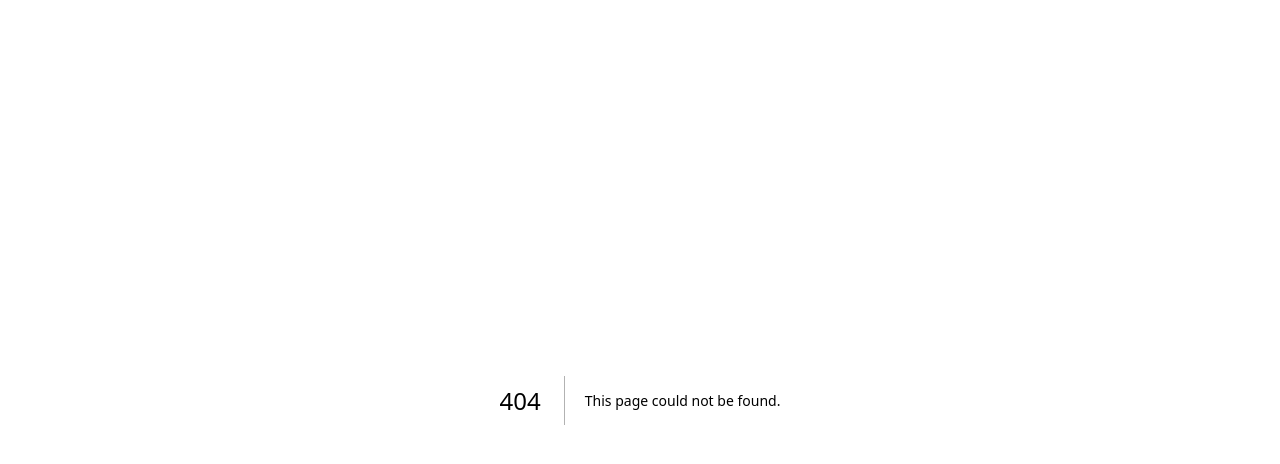
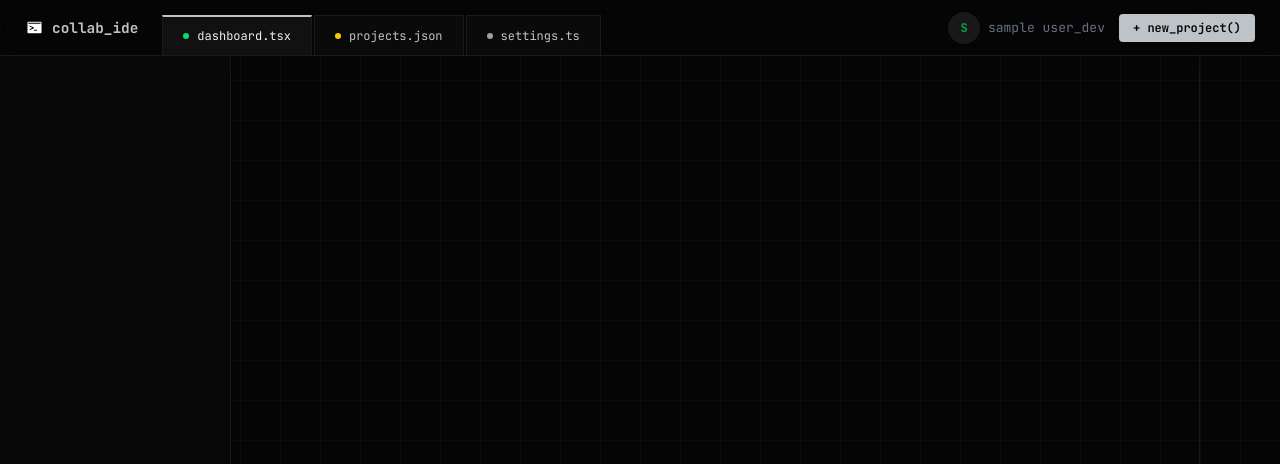
Before and after one commit to Kaivalyakulkarni/collab-Ide, a Next.js app: page /dashboard in a window 1280 px wide. Before the commit this address had no page. Shown: the top 464 px of the page. Built offline with nearby package versions, Linux system fonts and the light colour scheme; no server answers; sample sign-in values are in the browser's storage.

Commit message:
feat: Started the work for Dashboard

```diff
--- /dev/null
+++ b/app/dashboard/page.tsx
@@ -0,0 +1,120 @@
+"use client"
+
+import { useEffect, useRef } from "react"
+import { redirect, useRouter } from "next/navigation"
+import { useSession } from "next-auth/react"
+import styles from "../landing.module.css"
+import style from "./dashboard.module.css"
+import { relative } from "path"
+
+
+export default function Dashboard() {
+
+
+    const { data: session, status } = useSession()
+    const router = useRouter()
+
+    useEffect(() => {
+        if (status === "unauthenticated") {
+            router.push("/");
+        }
+    }, [status])
+
+    if (status === "loading") { return <div>Loading...</div> }
+    if (!session) return null;
+
+    const name =  session.user?.name
+    const initial = name?.charAt(0)
+
+    return (
+        <div>
+            {/* Indentation Guides */}
+            <div style={{ "position": "fixed", inset: 0, pointerEvents: "none", zIndex: 0 }}>
+                <div className={styles.indentGuide} style={{ left: "230px" }}></div>
+                <div className={styles.indentGuide} style={{ right: "80px" }}></div>
+            </div>
+
+            {/* NavBar */}
+            <nav style={{ position: "fixed", top: 0, width: "100%", zIndex: 50, backdropFilter: "blur(12px)", borderBottom: "1px solid #1a1a1a", background: "rgba(5,5,5,0.6)", height: "56px", display: "flex", alignItems: "center" }}>
+                <div style={{ display: "flex", alignItems: "center", padding: "0 25px", height: "100%", width: "100%", maxWidth: "1440px", margin: "0 auto" }}>
+
+                    {/* Logo + tabs */}
+                    <div style={{ display: "flex", alignItems: "center", gap: "24px", height: "100%" }}>
+
+                        <span style={{ display: "flex", alignItems: "center", gap: "8px", fontFamily: "var(--font-jetbrains-mono), monospace", fontSize: ".9rem", fontWeight: "bold", color: "#BDC3C7" }}>
+                            {/* Logo */}
+                            <svg
+                                fill="#ffffff"
+                                width="19px"
+                                height="19px"
+                                viewBox="-3.6 -3.6 43.20 43.20"
+                                preserveAspectRatio="xMidYMid meet"
+                                xmlns="http://www.w3.org/2000/svg"
+                                xmlnsXlink="http://www.w3.org/1999/xlink"
+                                stroke="#ffffff"
+                                transform="matrix(1, 0, 0, 1, 0, 0)"
+                                strokeWidth={0.00036}
+
+                            >
+                                <g id="SVGRepo_bgCarrier" strokeWidth={0} />
+                                <g
+                                    id="SVGRepo_tracerCarrier"
+                                    strokeLinecap="round"
+                                    strokeLinejoin="round"
+                                    stroke="#ffffff"
+                                    strokeWidth={0.21600000000000003}
+                                />
+                                <g id="SVGRepo_iconCarrier">
+                                    <title>{"terminal-solid"}</title>
+                                    <path
+                                        d="M32,5H4A2,2,0,0,0,2,7V29a2,2,0,0,0,2,2H32a2,2,0,0,0,2-2V7A2,2,0,0,0,32,5ZM6.8,15.81V13.17l10,4.59v2.08l-10,4.59V21.78l6.51-3ZM23.4,25.4H17V23h6.4ZM4,9.2V7H32V9.2Z"
+                                        className="clr-i-solid clr-i-solid-path-1"
+                                    />
+                                    <rect x={0} y={0} width={36} height={36} fillOpacity={0} />
+                                </g>
+                            </svg>
+                            collab_ide
+                        </span>
+                        <div style={{ display: "flex", height: "100%", alignItems: "flex-end" }} className="hiddden md:flex">
+                            <a href="#" className={`${styles.navTab} ${styles.navTabActive}`} style={{ padding: "0 20px", height: "40px", display: "flex", alignItems: "center", fontSize: "12px", fontFamily: "var(--font-jetbrains-mono),monospace" ,gap:"8px"}}>
+                                <div className="w-1.5 h-1.5 rounded-full bg-green-400"></div>
+                                dashboard.tsx
+                            </a>
+                            <a href="#" className={`${styles.navTab} ${styles.navTabInActive}`} style={{ padding: "0 20px", height: "40px", display: "flex", alignItems: "center", fontSize: "12px", fontFamily: "var(--font-jetbrains-mono),monospace" ,gap:"8px"}}>
+                                <div className="w-1.5 h-1.5 rounded-full bg-yellow-400"></div>
+                                projects.json
+                            </a>
+                            <a href="#" className={`${styles.navTab} ${styles.navTabInActive}`} style={{ padding: "0 20px", height: "40px", display: "flex", alignItems: "center", fontSize: "12px", fontFamily: "var(--font-jetbrains-mono),monospace" ,gap:"8px"}}>
+                                <div className="w-1.5 h-1.5 rounded-full bg-zinc-400"></div>
+                                settings.ts
+                            </a>
+                        </div>
+                    </div>
+
+                    {/* Auth Buttons */}
+                    <div style={{ marginLeft: "auto", display: "flex", alignItems: "center", gap: "14px" }}>
+
+                        <a href="#" className=" text-[13px] lowercase text-gray-500 flex gap-2 items-center" style={{fontFamily: "var(--font-jetbrains-mono),monospace"}}>
+                           <div className="w-6 h-6 rounded-full bg-zinc-900 text-center flex items-center justify-center px-4 py-4 uppercase text-green-600 text-[12px] font-bold">{`${initial}`}</div>
+                            {`${session.user?.name}_dev` }
+                        </a>
+
+                        <button className={styles.btnFunc} style={{ background: "#BDC3C7", color: "#000", padding: "5px 14px", borderRadius: "4px", fontSize: "12px", fontWeight: "600", border: "none", cursor: "pointer" }}>
+                            + new_project()
+                        </button>
+                    </div>
+                </div>
+            </nav>
+
+            {/* Layout */}
+            <div className={`relative flex pt-14 min-h-[100vh] z-1`}>
+                {/* SideBar */}
+                <aside className="flex-shrink-0 flex flex-column" style={{width: "230px", padding:"24px 0",background:"rgba(10,10,10,0.6)",}}>
+
+                </aside>
+            </div>
+
+
+        </div>
+    )
+}
--- a/app/layout.tsx
+++ b/app/layout.tsx
@@ -2,6 +2,13 @@ import type { Metadata } from "next";
 import { Geist, Geist_Mono } from "next/font/google";
 import "./globals.css";
 import Providers from "@/components/Providers";
+import { JetBrains_Mono } from "next/font/google"
+
+const jetbrainsMono = JetBrains_Mono({
+  variable: "--font-jetbrains-mono",
+  subsets: ["latin"],
+  weight: ["400", "500", "600", "700"]
+})
 
 const geistSans = Geist({
   variable: "--font-geist-sans",
@@ -26,7 +33,7 @@ export default function RootLayout({
   return (
     <html lang="en">
       <body
-        className={`${geistSans.variable} ${geistMono.variable} antialiased`}
+        className={`${geistSans.variable} ${geistMono.variable} ${jetbrainsMono.variable} antialiased`}
       >
         <Providers>
           {children}
--- a/app/page.tsx
+++ b/app/page.tsx
@@ -55,7 +55,7 @@ export default function Home() {
           {/* Logo + tabs */}
           <div style={{ display: "flex", alignItems: "center", gap: "24px", height: "100%" }}>
 
-            <span style={{ display: "flex", alignItems: "center", gap: "8px", fontFamily: "JetBrains Mono, monospace", fontSize: "1rem", fontWeight: "bold", color: "#BDC3C7" }}>
+            <span style={{ display: "flex", alignItems: "center", gap: "8px", fontFamily: "var(--font-jetbrains-mono), monospace", fontSize: "1rem", fontWeight: "bold", color: "#BDC3C7" }}>
               {/* Logo */}
               <svg
                 fill="#ffffff"
@@ -177,13 +177,13 @@ export default function Home() {
                       <button
                         onClick={() => signIn("github", { callbackUrl: "/dashboard" })}
                         className={`${styles.btnFunc} px-8 py-4 rounded-lg font-bold flex items-center gap-3 font-mono`}
-                        style={{ background: "#BDC3C7", color: "#000" }}
+                        style={{ background: "#BDC3C7", color: "#000",fontFamily:"var(--font-jetbrains-mono)" }}
                       >
                         github.auth() →
                       </button>
                       <button
                         className={`${styles.btnFunc} px-8 py-4 rounded-lg font-bold flex items-center gap-3`}
-                        style={{ border: "1px solid rgba(189,195,199,0.4)", color: "#BDC3C7", background: "none", cursor: "pointer" }}
+                        style={{ border: "1px solid rgba(189,195,199,0.4)", color: "#BDC3C7", background: "none", cursor: "pointer" ,fontFamily:"var(--font-jetbrains-mono)" }}
                       >
                         watchDemo(video_id)
                       </button>
@@ -319,7 +319,7 @@ export default function Home() {
                 <div className="text-[11px] uppercase tracking-widest" style={{ color: "#7F8C8D" }}>setup_duration</div>
               </div>
             </div>
-            <button className={`${styles.butnFunc} px-12 py-6 rounded-xl font-bold text-[18px] flex items-center gap-4 mx-auto shadow-2xl`} style={{ background: "#BDC3C7", color: "#000", boxShadow: "0 25px 50px rgba(189, 195, 199, 0.4)" }} onClick={() => signIn("github", { callbackUrl: "/dashboard" })}>
+            <button className={`${styles.butnFunc} px-12 py-6 rounded-xl font-bold text-[18px] flex items-center gap-4 mx-auto shadow-2xl`} style={{ background: "#BDC3C7", color: "#000", boxShadow: "0 25px 50px rgba(189, 195, 199, 0.4)" ,fontFamily:"var(--font-jetbrains-mono)" }} onClick={() => signIn("github", { callbackUrl: "/dashboard" })}>
               develop_now()
               <svg xmlns="http://www.w3.org/2000/svg" viewBox="0 0 640 640" width="24" height="24" fill="currentColor">
                 <path d="M392.8 65.2C375.8 60.3 358.1 70.2 353.2 87.2L225.2 535.2C220.3 552.2 230.2 569.9 247.2 574.8C264.2 579.7 281.9 569.8 286.8 552.8L414.8 104.8C419.7 87.8 409.8 70.1 392.8 65.2zM457.4 201.3C444.9 213.8 444.9 234.1 457.4 246.6L530.8 320L457.4 393.4C444.9 405.9 444.9 426.2 457.4 438.7C469.9 451.2 490.2 451.2 502.7 438.7L598.7 342.7C611.2 330.2 611.2 309.9 598.7 297.4L502.7 201.4C490.2 188.9 469.9 188.9 457.4 201.4zM182.7 201.3C170.2 188.8 149.9 188.8 137.4 201.3L41.4 297.3C28.9 309.8 28.9 330.1 41.4 342.6L137.4 438.6C149.9 451.1 170.2 451.1 182.7 438.6C195.2 426.1 195.2 405.8 182.7 393.3L109.3 320L182.6 246.6C195.1 234.1 195.1 213.8 182.6 201.3z" />
```
Also changed, not shown: app/dashboard/dashboard.module.css (added).
